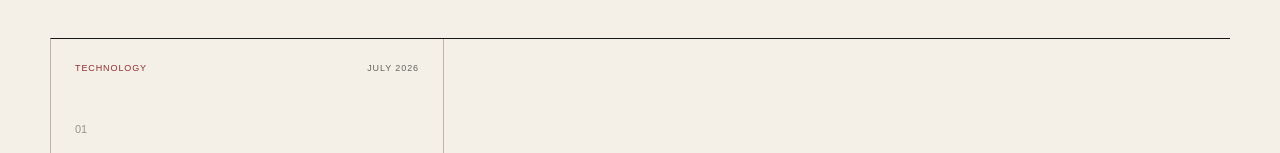
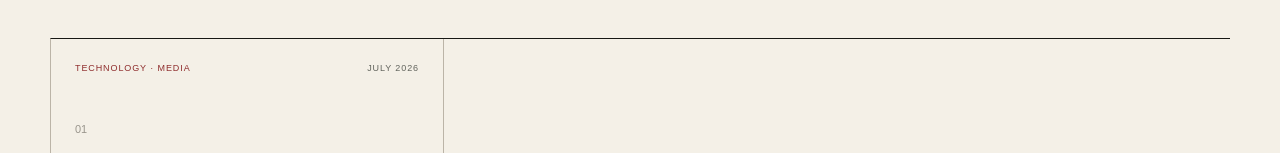
Before and after one commit to brileycastille-ai/brileycastille.com, a Next.js app: page / in a window 1280 px wide. Shown: the part 1836-1989 px from the top of the page. Built offline with nearby package versions, Linux system fonts and the light colour scheme; no server answers.

Commit message:
Show and filter essay topics

```diff
--- a/app/page.tsx
+++ b/app/page.tsx
@@ -5,7 +5,7 @@ import {getSupabaseBrowser} from "../lib/supabase-browser";
 import "./home-engagement.css";
 
 const builtInEssays = [
-  { slug: "beyond-the-algorithm", title: "Beyond the Algorithm", tag: "Technology", date: "July 2026", blurb: "Are we really informed, or do we only know ‘the truth’ we are given? A personal essay on social media, misinformation, and learning to question the feed.", readMinutes: 7 },
+  { slug: "beyond-the-algorithm", title: "Beyond the Algorithm", tag: "Technology · Media", topics: ["Technology", "Media"], date: "July 2026", blurb: "Are we really informed, or do we only know ‘the truth’ we are given? A personal essay on social media, misinformation, and learning to question the feed.", readMinutes: 7 },
 ];
 
 const topics = ["All", "Democracy", "Elections", "Congress", "Supreme Court", "Media", "International", "Technology", "Texas Politics"];
@@ -16,7 +16,7 @@ type EssayIdea = { id: number; title: string; stage: string; overview: string };
 
 type ReaderQuestion = { id: number; question: string; context: string; display_name: string; votes: number };
 type PublicationSettings = {about_heading: string; about_body: string; about_photo_url?: string | null};
-type UploadedEssay = {slug: string; title: string; dek: string; published_at: string; read_minutes: number};
+type UploadedEssay = {slug: string; title: string; dek: string; topics: string[]; published_at: string; read_minutes: number};
 
 export default function Home() {
   const [filter, setFilter] = useState("All");
@@ -62,12 +62,12 @@ export default function Home() {
     };
   }, [loadQuestions, loadPublication, loadEssays]);
   const essays = useMemo(() => {
-    const uploaded = uploadedEssays.map((essay) => ({slug: essay.slug, title: essay.title, tag: "Essay", date: new Date(essay.published_at).toLocaleDateString("en-US", {month: "long", year: "numeric"}), blurb: essay.dek, readMinutes: essay.read_minutes}));
+    const uploaded = uploadedEssays.map((essay) => ({slug: essay.slug, title: essay.title, tag: essay.topics.join(" · "), topics: essay.topics, date: new Date(essay.published_at).toLocaleDateString("en-US", {month: "long", year: "numeric"}), blurb: essay.dek, readMinutes: essay.read_minutes}));
     const uploadedSlugs = new Set(uploaded.map((essay) => essay.slug));
     return [...uploaded, ...builtInEssays.filter((essay) => !uploadedSlugs.has(essay.slug))];
   }, [uploadedEssays]);
   const latestEssay = essays[0];
-  const filtered = useMemo(() => filter === "All" ? essays : essays.filter((essay) => essay.tag === filter), [filter, essays]);
+  const filtered = useMemo(() => filter === "All" ? essays : essays.filter((essay) => essay.topics.includes(filter)), [filter, essays]);
 
   async function submitQuestion(event: FormEvent) {
     event.preventDefault();
```
